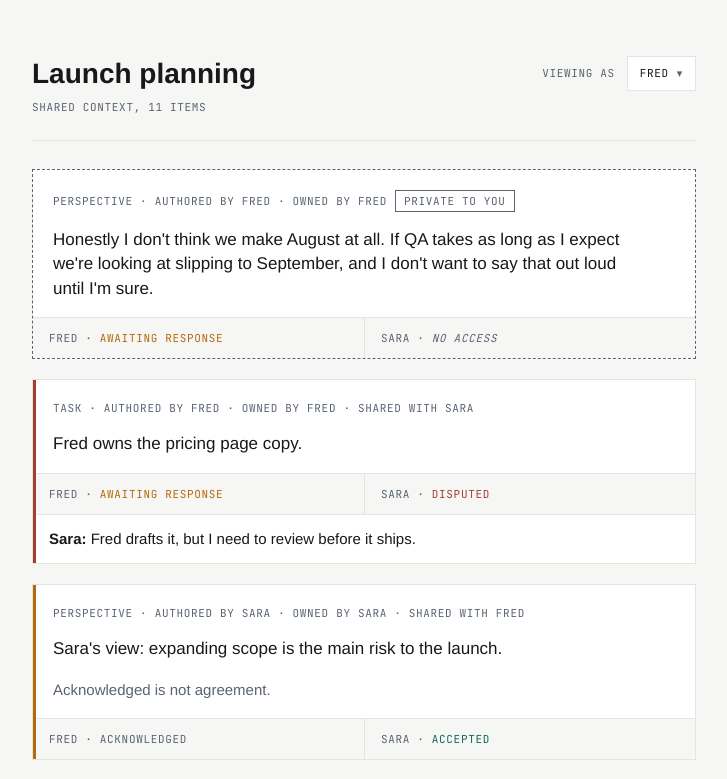
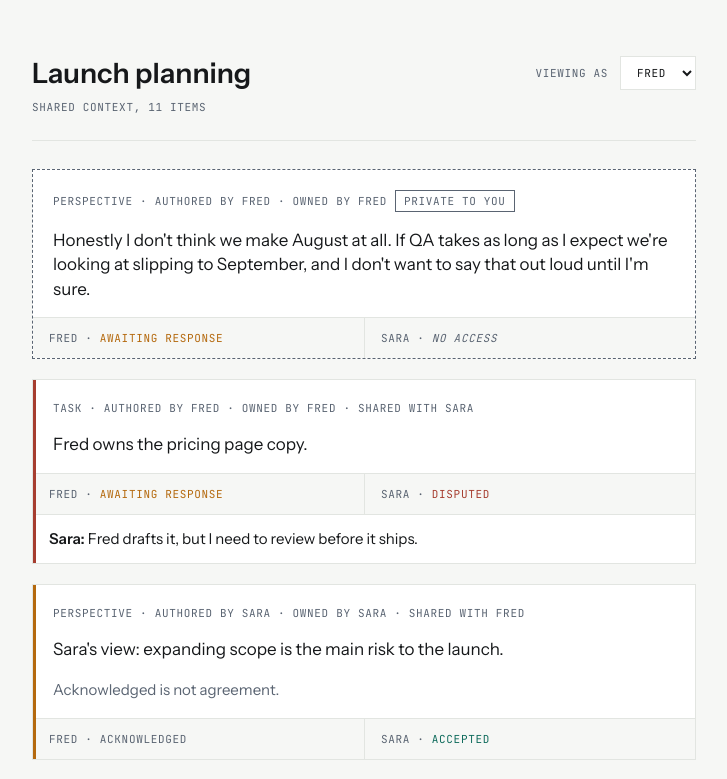
Before and after one commit to neutronm/commoncontext, a Next.js app: page /workspace in a window 1280 px wide. Shown: the top 779 px of the page, without its empty margins (276-1003 px from the left). Built offline with nearby package versions, Linux system fonts and the light colour scheme.

Commit message:
fix(ui): address review findings

```diff
--- a/src/app/globals.css
+++ b/src/app/globals.css
@@ -1,3 +1,4 @@
+@import url("https://fonts.googleapis.com/css2?family=IBM+Plex+Mono:ital,wght@0,400;0,500;0,600;1,400&family=Instrument+Sans:wght@400;500;600&display=swap");
 @import "tailwindcss";
 
 @theme {
--- a/src/app/review/[id]/page.tsx
+++ b/src/app/review/[id]/page.tsx
@@ -1,5 +1,6 @@
 import { notFound } from "next/navigation";
 
+import type { ContextObjectView, Stance } from "@/domain/types";
 import { mockParticipants, mockPendingProposal } from "@/components/mock-data";
 import { ReviewPanel } from "@/components/review-panel";
 
@@ -12,6 +13,57 @@ type ReviewPageProps = {
 
 function resolveViewer(value: string | string[] | undefined) {
   return value === "sara" ? ("sara" as const) : ("fred" as const);
+}
+
+function isResponseStance(value: FormDataEntryValue | null): value is Stance {
+  return (
+    value === "accepted" ||
+    value === "disputed" ||
+    value === "acknowledged"
+  );
+}
+
+async function recordMockResponseAction(
+  formData: FormData,
+): Promise<ContextObjectView> {
+  "use server";
+
+  if (formData.get("objectId") !== mockPendingProposal.id) {
+    throw new Error("Unknown proposal.");
+  }
+
+  const stance = formData.get("stance");
+
+  if (!isResponseStance(stance)) {
+    throw new Error("Choose a response.");
+  }
+
+  const viewer = resolveViewer(
+    typeof formData.get("as") === "string"
+      ? (formData.get("as") as string)
+      : undefined,
+  );
+  const viewerName = viewer === "sara" ? "Sara" : "Fred";
+  const responseText = formData.get("responseText");
+
+  return {
+    ...mockPendingProposal,
+    lifecycleStatus: "active",
+    responses: [
+      ...mockPendingProposal.responses.filter(
+        (response) => response.displayName !== viewerName,
+      ),
+      {
+        displayName: viewerName,
+        stance,
+        responseText:
+          typeof responseText === "string" && responseText.trim()
+            ? responseText.trim()
+            : null,
+        createdAt: new Date().toISOString(),
+      },
+    ],
+  };
 }
 
 export default async function ReviewPage({
@@ -30,6 +82,7 @@ export default async function ReviewPage({
       <ReviewPanel
         participants={mockParticipants}
         proposal={mockPendingProposal}
+        recordResponseAction={recordMockResponseAction}
         viewer={viewer}
       />
     </main>
--- a/src/components/context-card.tsx
+++ b/src/components/context-card.tsx
@@ -7,7 +7,7 @@ type ContextCardProps = {
   participants: string[];
 };
 
-function semanticState(object: ContextObjectView) {
+function semanticState(object: ContextObjectView, participants: string[]) {
   if (object.lifecycleStatus === "superseded") {
     return "bg-rule";
   }
@@ -22,7 +22,7 @@ function semanticState(object: ContextObjectView) {
   }
 
   if (
-    participantsAccepted(object) &&
+    participantsAccepted(object, participants) &&
     object.lifecycleStatus !== "pending"
   ) {
     return "bg-agreed";
@@ -31,10 +31,19 @@ function semanticState(object: ContextObjectView) {
   return "bg-pending";
 }
 
-function participantsAccepted(object: ContextObjectView) {
+function participantsAccepted(
+  object: ContextObjectView,
+  participants: string[],
+) {
   return (
-    object.responses.length > 0 &&
-    object.responses.every((response) => response.stance === "accepted")
+    participants.length > 0 &&
+    participants.every((participant) =>
+      object.responses.some(
+        (response) =>
+          response.displayName === participant &&
+          response.stance === "accepted",
+      ),
+    )
   );
 }
 
@@ -66,7 +75,7 @@ export function ContextCard({ object, participants }: ContextCardProps) {
       {!isPrivate && (
         <span
           aria-hidden="true"
-          className={`absolute inset-y-0 left-0 w-[3px] ${semanticState(object)}`}
+          className={`absolute inset-y-0 left-0 w-[3px] ${semanticState(object, participants)}`}
         />
       )}
 
--- a/src/components/review-panel.tsx
+++ b/src/components/review-panel.tsx
@@ -8,6 +8,9 @@ import { ContextCard } from "@/components/context-card";
 type ReviewPanelProps = {
   participants: string[];
   proposal: ContextObjectView;
+  recordResponseAction: (
+    formData: FormData,
+  ) => Promise<ContextObjectView>;
   viewer: "fred" | "sara";
 };
 
@@ -39,36 +42,31 @@ function originCopy(object: ContextObjectView) {
 export function ReviewPanel({
   participants,
   proposal,
+  recordResponseAction,
   viewer,
 }: ReviewPanelProps) {
   const [stance, setStance] = useState<Stance | null>(null);
   const [perspective, setPerspective] = useState("");
+  const [isRecording, setIsRecording] = useState(false);
   const [recordedObject, setRecordedObject] =
     useState<ContextObjectView | null>(null);
-  const viewerName = viewer === "sara" ? "Sara" : "Fred";
 
-  function recordResponse(event: FormEvent<HTMLFormElement>) {
+  async function recordResponse(event: FormEvent<HTMLFormElement>) {
     event.preventDefault();
 
-    if (!stance) {
+    if (!stance || isRecording) {
       return;
     }
 
-    setRecordedObject({
-      ...proposal,
-      lifecycleStatus: "active",
-      responses: [
-        ...proposal.responses.filter(
-          (response) => response.displayName !== viewerName,
-        ),
-        {
-          displayName: viewerName,
-          stance,
-          responseText: perspective.trim() || null,
-          createdAt: new Date().toISOString(),
-        },
-      ],
-    });
+    setIsRecording(true);
+
+    try {
+      const formData = new FormData(event.currentTarget);
+      const nextObject = await recordResponseAction(formData);
+      setRecordedObject(nextObject);
+    } finally {
+      setIsRecording(false);
+    }
   }
 
   return (
@@ -98,6 +96,7 @@ export function ReviewPanel({
             perspective={perspective}
             proposal={proposal}
             recordResponse={recordResponse}
+            isRecording={isRecording}
             setPerspective={setPerspective}
             setStance={setStance}
             stance={stance}
@@ -110,6 +109,7 @@ export function ReviewPanel({
 }
 
 type ReviewFormProps = {
+  isRecording: boolean;
   perspective: string;
   proposal: ContextObjectView;
   recordResponse: (event: FormEvent<HTMLFormElement>) => void;
@@ -120,6 +120,7 @@ type ReviewFormProps = {
 };
 
 function ReviewForm({
+  isRecording,
   perspective,
   proposal,
   recordResponse,
@@ -150,6 +151,7 @@ function ReviewForm({
       <form className="mt-6" method="post" onSubmit={recordResponse}>
         <input name="as" type="hidden" value={viewer} />
         <input name="objectId" type="hidden" value={proposal.id} />
+        <input name="stance" type="hidden" value={stance ?? ""} />
 
         <fieldset>
           <legend className="sr-only">Choose your response</legend>
@@ -201,7 +203,7 @@ function ReviewForm({
         <div className="mt-7 flex justify-end">
           <button
             className="min-h-11 border border-ink bg-ink px-5 py-3 text-[15px] font-semibold text-card disabled:cursor-not-allowed disabled:opacity-45"
-            disabled={!stance}
+            disabled={!stance || isRecording}
             type="submit"
           >
             Record response
--- a/src/components/viewer-switcher.tsx
+++ b/src/components/viewer-switcher.tsx
@@ -1,26 +1,33 @@
-import Link from "next/link";
+"use client";
+
+import { useRouter } from "next/navigation";
 
 type ViewerSwitcherProps = {
   viewer: "fred" | "sara";
 };
 
 export function ViewerSwitcher({ viewer }: ViewerSwitcherProps) {
-  const otherViewer = viewer === "fred" ? "sara" : "fred";
+  const router = useRouter();
 
   return (
     <div className="flex items-center gap-3">
-      <span className="font-mono text-[11px] tracking-[0.06em] text-ink-muted uppercase">
+      <label
+        className="font-mono text-[11px] tracking-[0.06em] text-ink-muted uppercase"
+        htmlFor="viewer"
+      >
         Viewing as
-      </span>
-      <Link
+      </label>
+      <select
         className="border border-rule bg-card px-3 py-2 font-mono text-[11px] tracking-[0.06em] text-ink uppercase"
-        href={`/workspace?as=${otherViewer}`}
+        id="viewer"
+        onChange={(event) =>
+          router.push(`/workspace?as=${event.target.value}`)
+        }
+        value={viewer}
       >
-        {viewer}
-        <span aria-hidden="true" className="ml-2 text-ink-muted">
-          ▾
-        </span>
-      </Link>
+        <option value="fred">Fred</option>
+        <option value="sara">Sara</option>
+      </select>
     </div>
   );
 }
```
